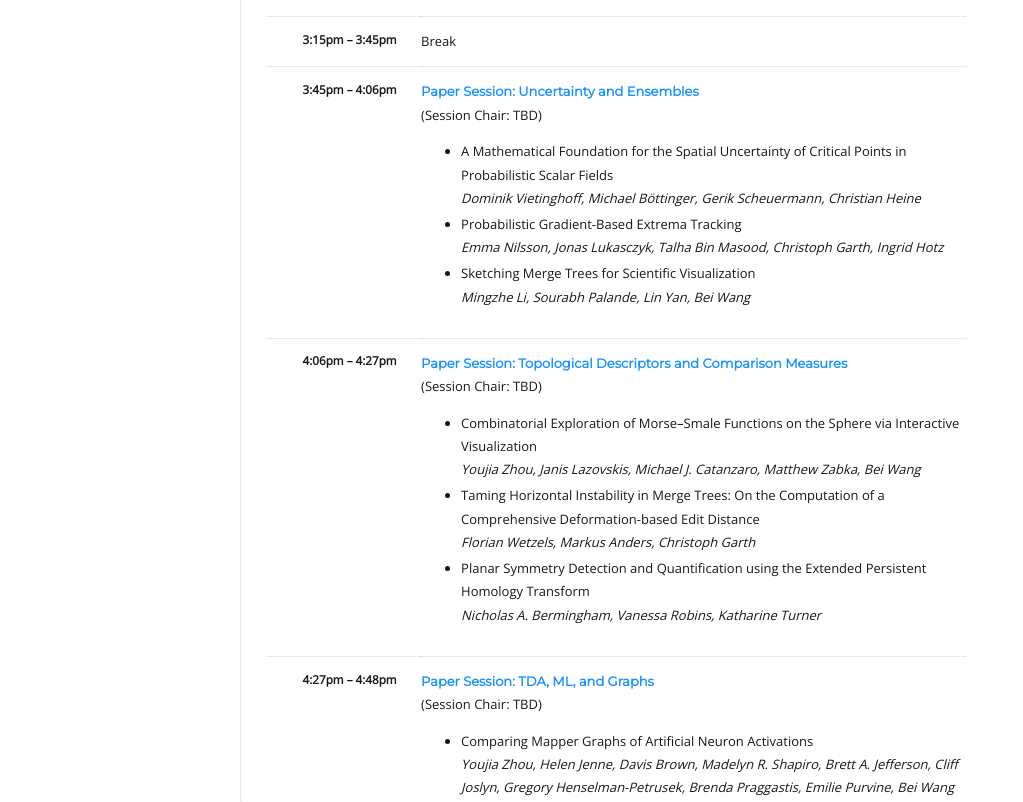
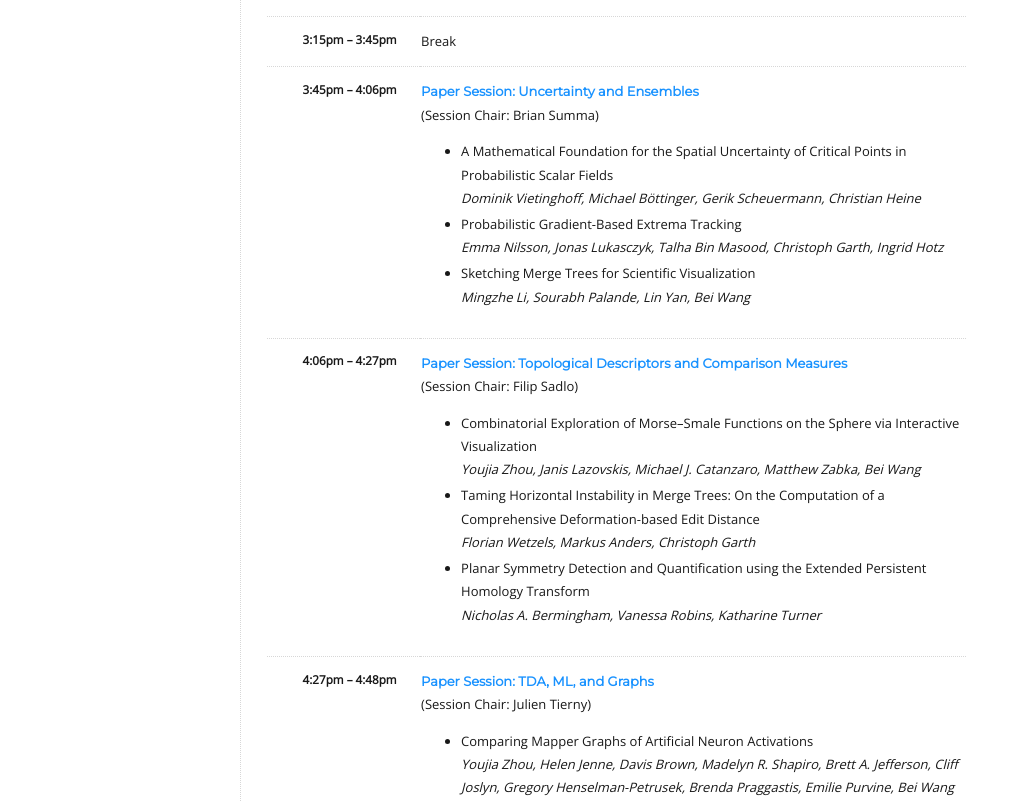
Before and after one commit to TopoInVis-Workshop/2024, a Jekyll site: the page built from _pages/program.md, in a window 1280 px wide. Shown: the part 1147-1949 px from the top of the page, without its empty margins (128-1151 px from the left). Built offline with Jekyll 4.4.1, drawn with Linux system fonts in a browser that asks for light colours.

Commit message:
Update program.md

```diff
--- a/_pages/program.md
+++ b/_pages/program.md
@@ -72,7 +72,7 @@ Vanessa Robins (Ph.D., University of Colorado, Boulder, Applied Mathematics, 200
     <td>3:45pm &ndash; 4:06pm</td>
     <td>
       <h4>Paper Session: Uncertainty and Ensembles</h4>
-      (Session Chair: TBD)
+      (Session Chair: Brian Summa)
       <ul>
         <li>
            A Mathematical Foundation for the Spatial Uncertainty of Critical Points in Probabilistic Scalar Fields
@@ -97,7 +97,7 @@ Vanessa Robins (Ph.D., University of Colorado, Boulder, Applied Mathematics, 200
     <td>4:06pm &ndash; 4:27pm</td>
     <td>
       <h4>Paper Session: Topological Descriptors and Comparison Measures</h4>
-      (Session Chair: TBD)
+      (Session Chair: Filip Sadlo)
       <ul>
         <li>
             Combinatorial Exploration of Morse–Smale Functions on the Sphere via Interactive Visualization
@@ -122,7 +122,7 @@ Vanessa Robins (Ph.D., University of Colorado, Boulder, Applied Mathematics, 200
     <td>4:27pm &ndash; 4:48pm</td>
     <td>
       <h4>Paper Session: TDA, ML, and Graphs</h4>
-      (Session Chair: TBD)
+      (Session Chair: Julien Tierny)
       <ul>
         <li>
             Comparing Mapper Graphs of Artificial Neuron Activations
```
